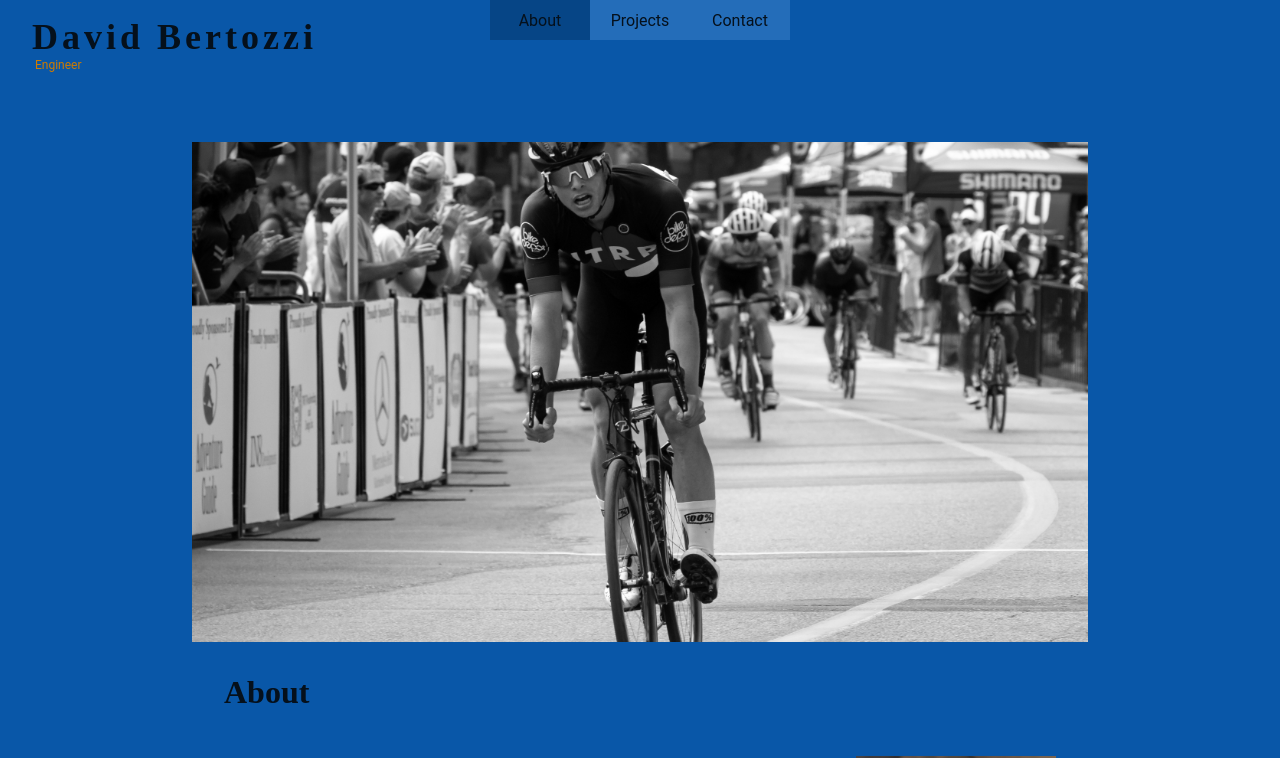
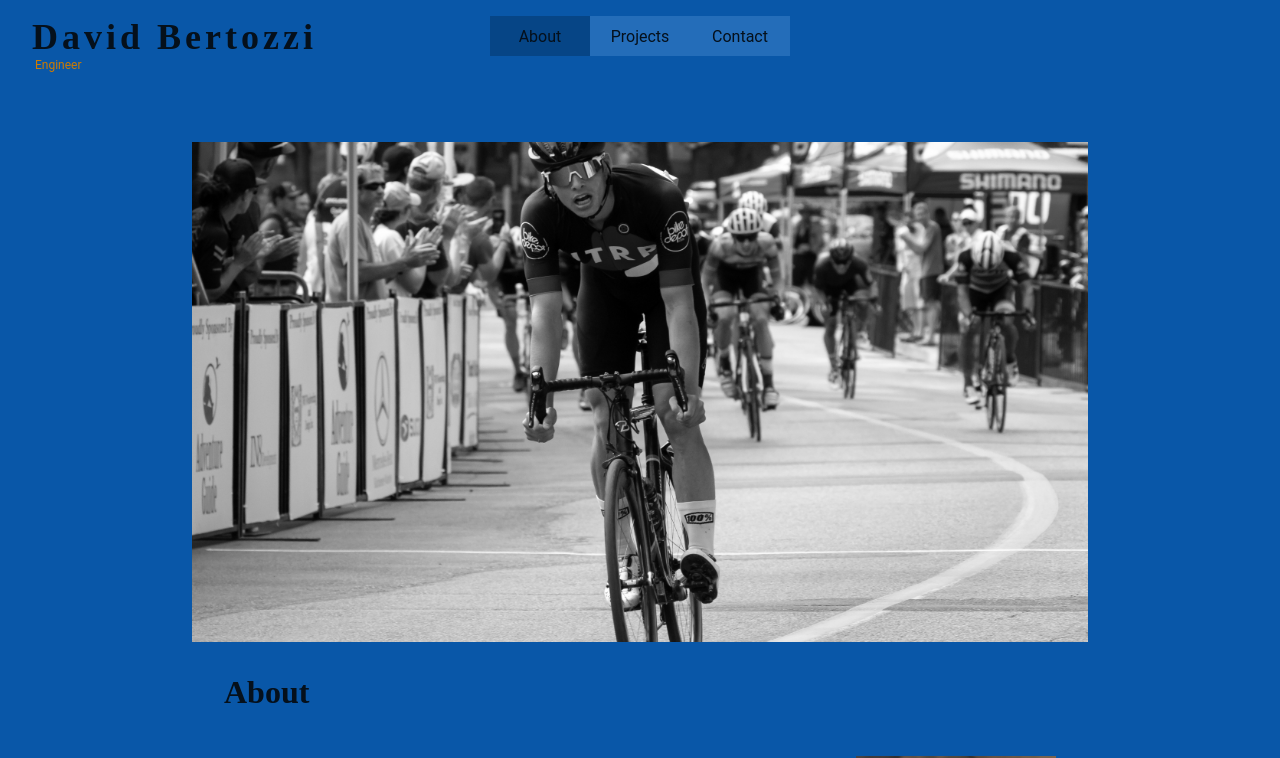
Before and after one commit to dbertozzi/davidbertozzi-ca, a React (Create React App) app: page / in a window 1280 px wide. Shown: the top 758 px of the page. Built offline with nearby package versions, Linux system fonts and the light colour scheme; what webfontloader would draw is missing.

Commit message:
Made navbar aligned with logo
Realized that the navbar alignment was not a place I should be breaking the grid.

```diff
--- a/src/styles/index.scss
+++ b/src/styles/index.scss
@@ -52,6 +52,10 @@ h4 {
   grid-column: 2;
   grid-row: -1;
   justify-self: center;
+  a {
+    display: flex;
+    align-items: center;
+  }
 }
 .nav-item {
   @extend %nav-item;
```
